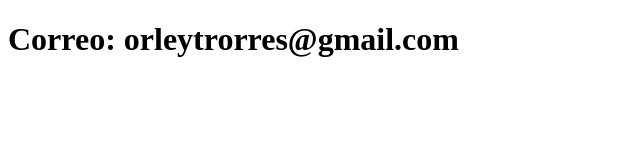
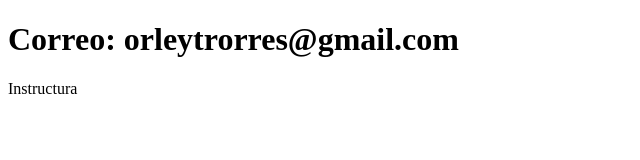
Before and after one commit to orley19/sistema-de-registro, a plain HTML site: page contacto.html in a window 1280 px wide. Shown: the full height of the page, 0-640 px from the left. Drawn offline with Linux system fonts and the light colour scheme.

Commit message:
Actualiza el contacto

```diff
--- a/contacto.html
+++ b/contacto.html
@@ -7,6 +7,6 @@
 </head>
 <body>
     <h1>Correo: orleytrorres@gmail.com</h1>
-    <script src="app.js"></script>
+    <p>Instructura</p>
 </body>
 </html>
```
